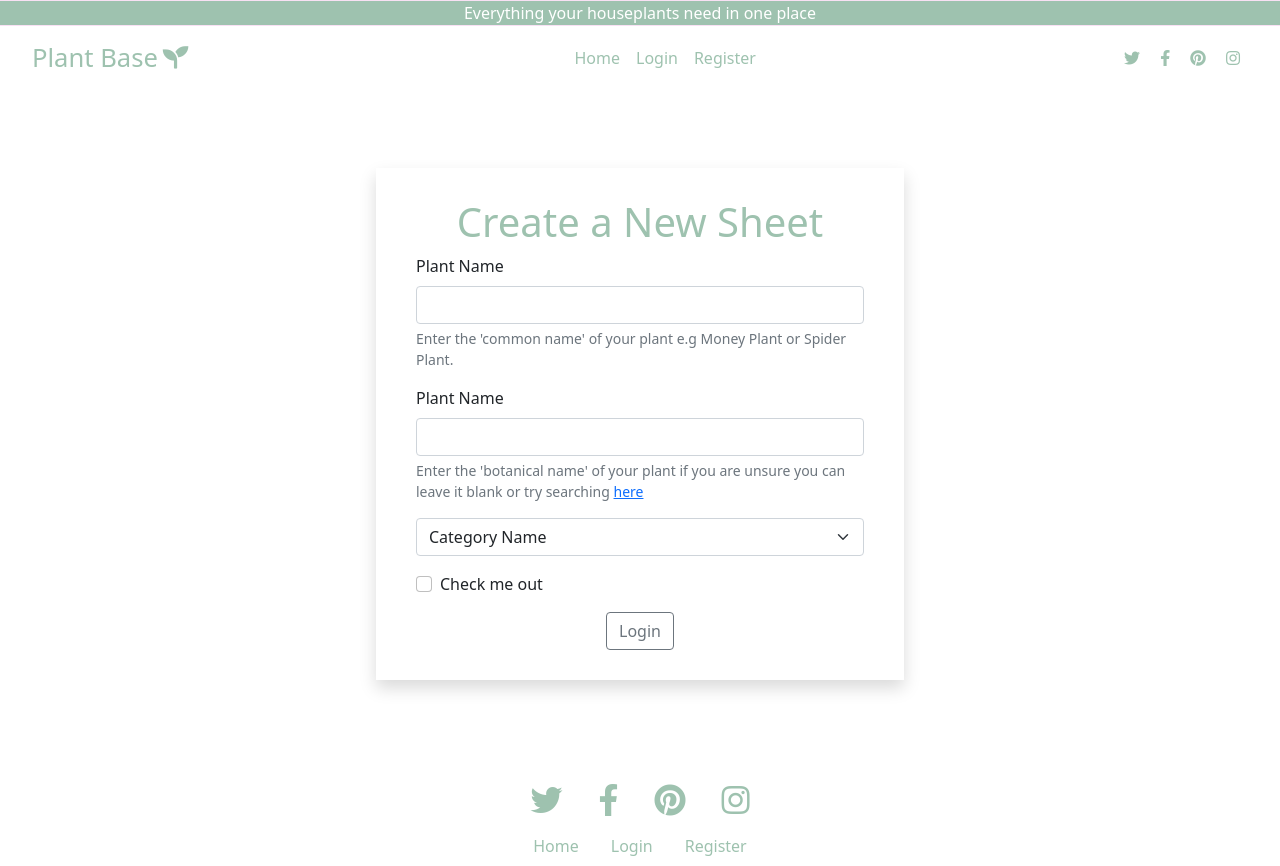
After one commit to AledPeart/plant-base, a Flask app: page /add_sheet in a window 1280 px wide. The commit adds this page. Run offline with Flask 2, Linux system fonts and the light colour scheme; some libraries are stand-ins or nearby versions; some web fonts are replaced.

Commit message:
Added a template for the create a new sheet page

```diff
--- a/app.py
+++ b/app.py
@@ -102,6 +102,12 @@ def logout():
     return redirect(url_for("login"))
 
 
+@app.route("/add_sheet")
+def add_sheet():
+    return render_template("add_sheet.html")
+
+
+
 
 if __name__ == "__main__":
     app.run(host=os.environ.get("IP"),
--- /dev/null
+++ b/templates/add_sheet.html
@@ -0,0 +1,50 @@
+{% extends "base.html" %}
+{% block content %}
+
+
+<form class="my-form" method="POST" action="">
+    <div class="container">
+        <div class="row justify-content-center">
+            <div class="col-6 form-box shadow">
+                <h1 class="text-center title-color">Create a New Sheet</h1>
+                <!-- common name  -->
+                <div class="mb-3">
+                    <label for="common_name" class="form-label">Plant Name</label>
+                    <!-- more advanced regex could be used here -->
+                    <input type="text" name="common_name" class="form-control" id="common_name"
+                        aria-describedby="plantName" minlength="3" maxlength="30" required pattern="^[a-zA-Z]{3,30}$">
+                    <div class="form-text">Enter the 'common name' of your plant e.g Money Plant or Spider Plant.</div>
+                </div>
+                 <!-- botanical name  -->
+                 <div class="mb-3">
+                    <label for="botanical_name" class="form-label">Plant Name</label>
+                    <input type="text" name="botanical_name" class="form-control" id="botanical_name"
+                        aria-describedby="plantName" minlength="3" maxlength="50" required pattern="^[a-zA-Z0-9]{3,50}$">
+                    <div class="form-text">Enter the 'botanical name' of your plant if you are unsure you can leave it blank or try searching <a href="https://hortology.co.uk/" target="_blank">here</a></div>
+                </div>
+                <!-- category name -->
+                <div class="input-group mb-3">
+                    <select class="form-select" id="category_name" aria-label="Category options dropdown list">
+                        <option selected>Category Name</option>
+                        <option value="1">One</option>
+                        <option value="2">Two</option>
+                        <option value="3">Three</option>
+                    </select>
+                </div>
+
+
+                <div class="mb-3 form-check">
+                    <input type="checkbox" class="form-check-input" id="exampleCheck1">
+                    <label class="form-check-label" for="exampleCheck1">Check me out</label>
+                </div>
+                <!-- login button -->
+                <div class="d-flex justify-content-center">
+                    <button type="submit" class="btn btn-outline-secondary">Login</button>
+                </div>
+            </div>
+        </div>
+    </div>
+</form>
+
+
+{% endblock %}
--- a/templates/base.html
+++ b/templates/base.html
@@ -35,6 +35,7 @@
                 <a class="nav-link" href="#">Sheets</a>
                 <a class="nav-link" href="{{ url_for('profile', username=session['user']) }}">Profile</a>
                 <a class="nav-link" href="{{ url_for('logout') }}">Logout</a>
+                <a class="nav-link" href="{{ url_for('add_sheet') }}">Add Sheet</a>
               {% else %}
                 <a class="nav-link" href="{{ url_for('login') }}">Login</a>
                 <a class="nav-link" href="{{ url_for('register') }}">Register</a>
@@ -85,6 +86,7 @@
           <li class="nav-item"><a class="nav-link" href="#">Sheets</a></li>
           <li class="nav-item"><a class="nav-link" href="{{ url_for('profile', username=session['user']) }}">Profile</a></li>
           <li class="nav-item"><a class="nav-link" href="{{ url_for('logout') }}">Logout</a></li>
+          <li class="nav-item"><a class="nav-link" href="{{ url_for('add_sheet') }}">Add Sheet</a></li>
         {% else %}
           <li class="nav-item"><a class="nav-link" href="{{ url_for('login') }}">Login</a></li>
           <li class="nav-item"><a class="nav-link" href="{{ url_for('register') }}">Register</a></li>
```
